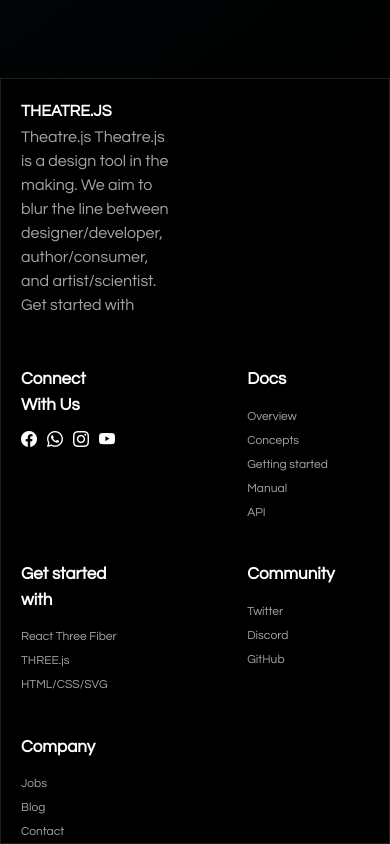
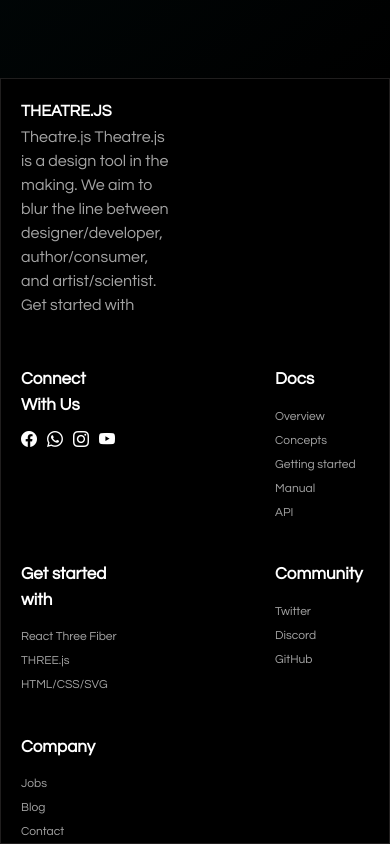
Before and after one commit to nafeesahmed11/THEATRE.JS, a plain HTML site: page index.html in a window 390 px wide. Shown: the part 6520-7364 px from the top of the page. Drawn offline with nearby package versions, Linux system fonts and the light colour scheme.

Commit message:
Update style.css

```diff
--- a/style.css
+++ b/style.css
@@ -654,7 +654,7 @@
   grid-template-columns: repeat(2,1fr);
   width: 100%;
   padding-bottom: 60px;
-  grid-column-gap: 30%;
+  grid-column-gap: 45%;
   justify-content: space-between;
   justify-items: stretch;
   }
```
